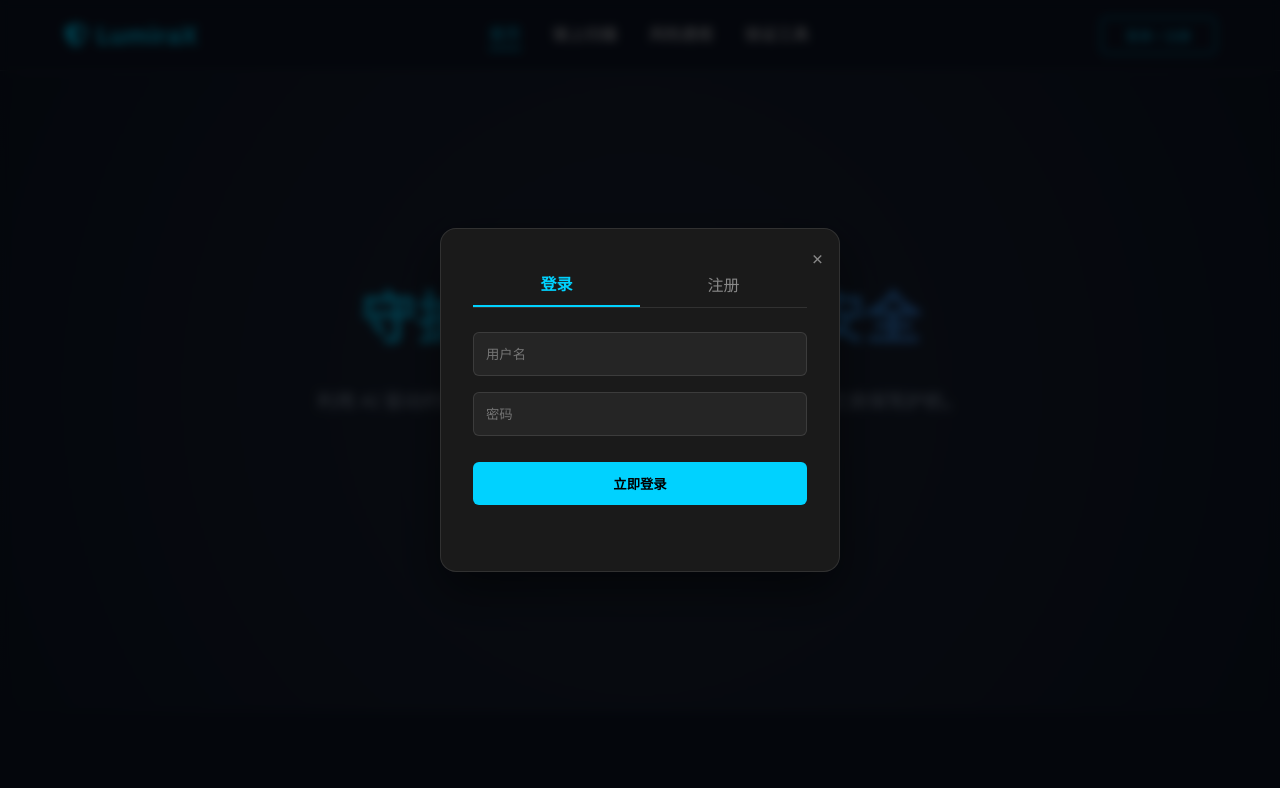
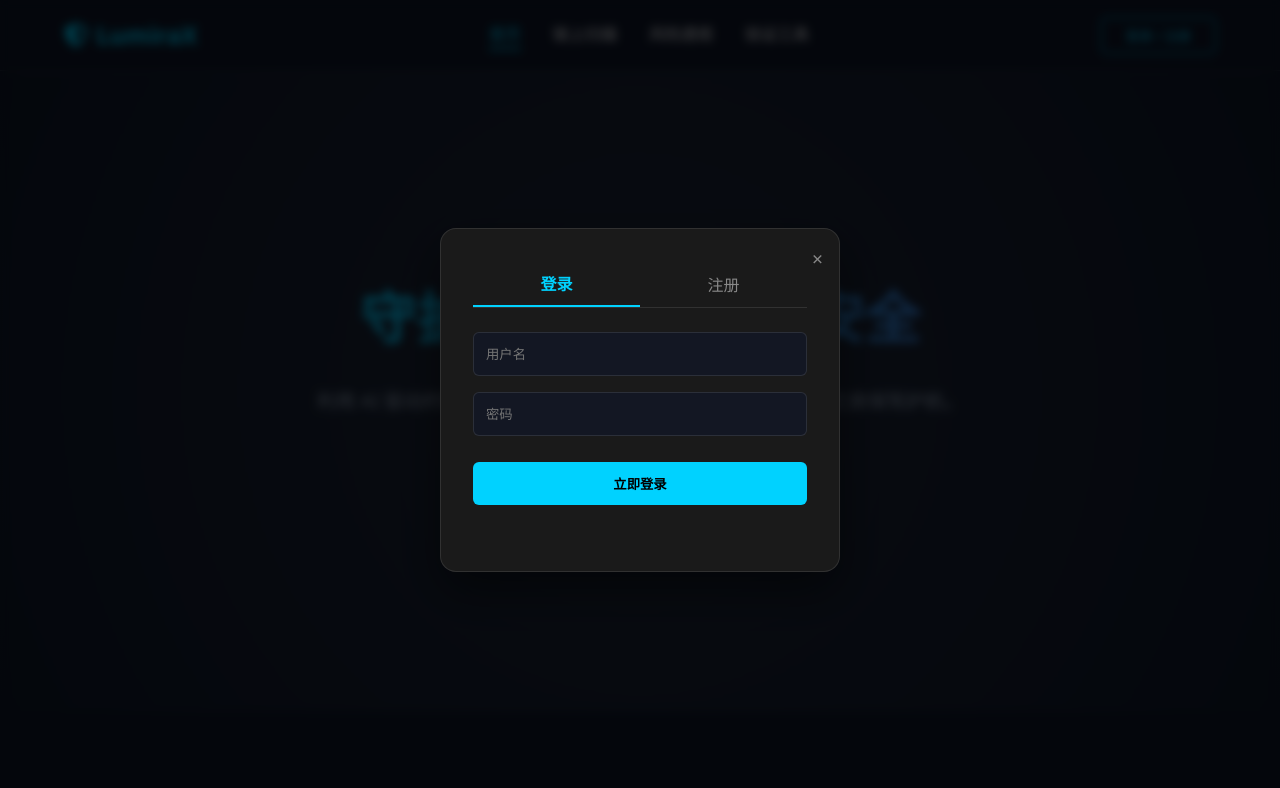
Before and after one commit to sayla588/lumirax-mvp, a website: page index.html in a window 1280 px wide. Both pictures are taken after a click on the button "登录 / 注册". Shown: the top 788 px of the page. Drawn offline with Linux system fonts and the light colour scheme.

Commit message:
Update style.css

```diff
--- a/style.css
+++ b/style.css
@@ -345,6 +345,7 @@ footer {
     flex: 1;
     padding: 1rem;
     border-radius: 8px;
+    /* 保持原有属性，由下面的“视觉细节优化”覆盖边框和背景 */
     border: 1px solid #334155;
     background: #0f172a;
     color: white;
@@ -354,6 +355,7 @@ footer {
 .main-input:focus {
     outline: none;
     border-color: var(--primary-color);
+    /* 保持原有属性，由下面的“视觉细节优化”添加 box-shadow */
 }
 
 .btn-action {
@@ -493,6 +495,7 @@ footer {
     width: 100%;
     padding: 12px;
     margin-bottom: 1rem;
+    /* 保持原有属性，由下面的“视觉细节优化”覆盖背景和边框 */
     background: rgba(255,255,255,0.05);
     border: 1px solid rgba(255,255,255,0.1);
     border-radius: 6px;
@@ -501,6 +504,7 @@ footer {
 .auth-input:focus {
     border-color: var(--primary-color);
     outline: none;
+    /* 保持原有属性，由下面的“视觉细节优化”添加 box-shadow */
 }
 
 .btn-full {
@@ -542,3 +546,50 @@ footer {
     font-size: 0.8rem;
 }
 .btn-logout:hover { background: var(--accent-red); }
+}
+
+/* =========================================
+   视觉细节优化
+   ========================================= */
+
+/* 1. 全局细节：滚动条与选中色 */
+
+/* 极简深色滚动条 */
+::-webkit-scrollbar {
+    width: 8px;
+    height: 8px;
+}
+::-webkit-scrollbar-track {
+    background: var(--bg-dark);
+}
+::-webkit-scrollbar-thumb {
+    background: #334155;
+    border-radius: 4px;
+}
+::-webkit-scrollbar-thumb:hover {
+    background: var(--primary-color);
+}
+
+/* 文字选中效果 (配合主题色) */
+::selection {
+    background: rgba(0, 210, 255, 0.3);
+    color: #fff;
+}
+
+/* 2. 输入框交互：霓虹对焦效果 */
+
+/* 统一输入框的基准样式 (main-input, auth-input, verify-input) */
+.main-input, .verify-input, .auth-input {
+    /* 使用 !important 确保覆盖原始的边框和背景，实现更通透的深色和柔和边框 */
+    background: rgba(15, 23, 42, 0.6) !important;
+    border: 1px solid rgba(255, 255, 255, 0.1) !important;
+    transition: all 0.3s ease; /* 新增过渡效果 */
+    /* backdrop-filter: blur(5px); */ /* 可选，如果需要毛玻璃效果可以取消注释 */
+}
+
+/* 聚焦时的霓虹光晕和微动 */
+.main-input:focus, .verify-input:focus, .auth-input:focus {
+    border-color: var(--primary-color) !important; /* 确保边框变色 */
+    box-shadow: 0 0 15px rgba(0, 210, 255, 0.4), inset 0 0 5px rgba(0, 210, 255, 0.1);
+    transform: translateY(-1px);
+}
```
